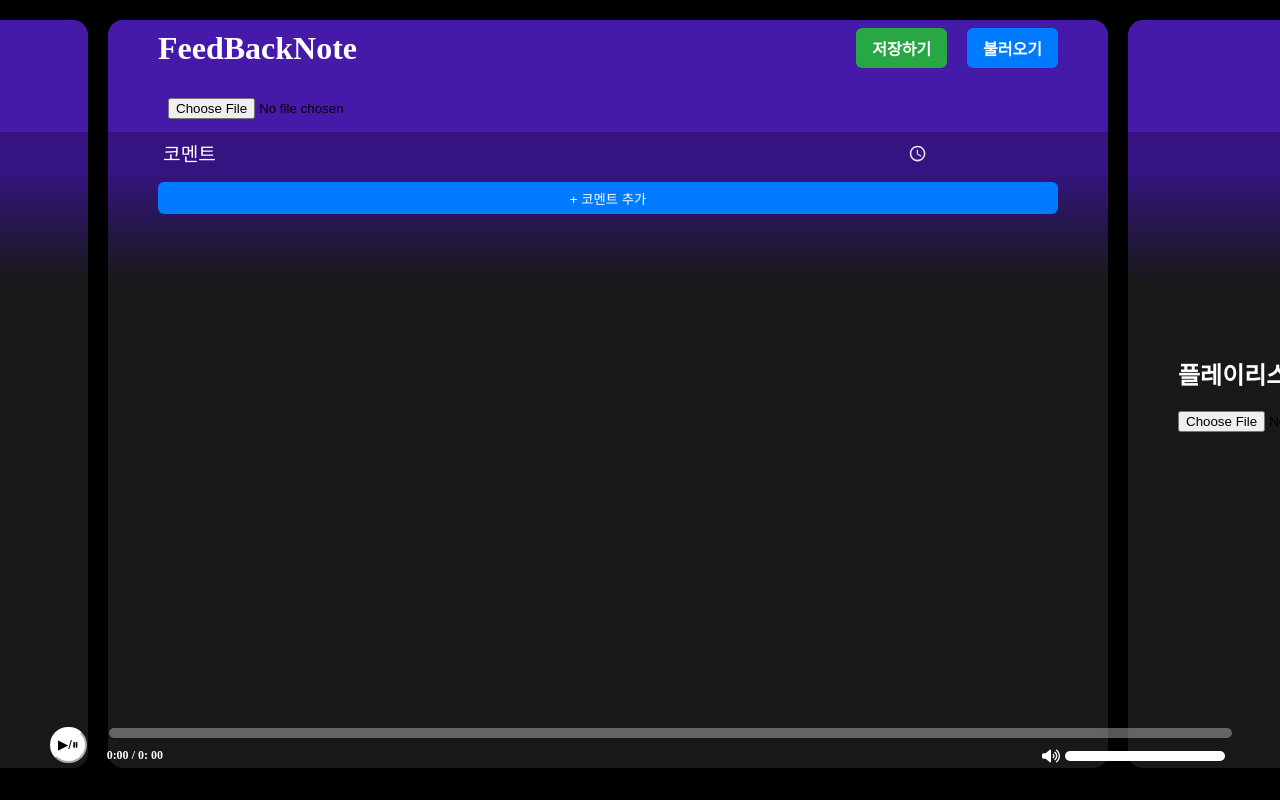
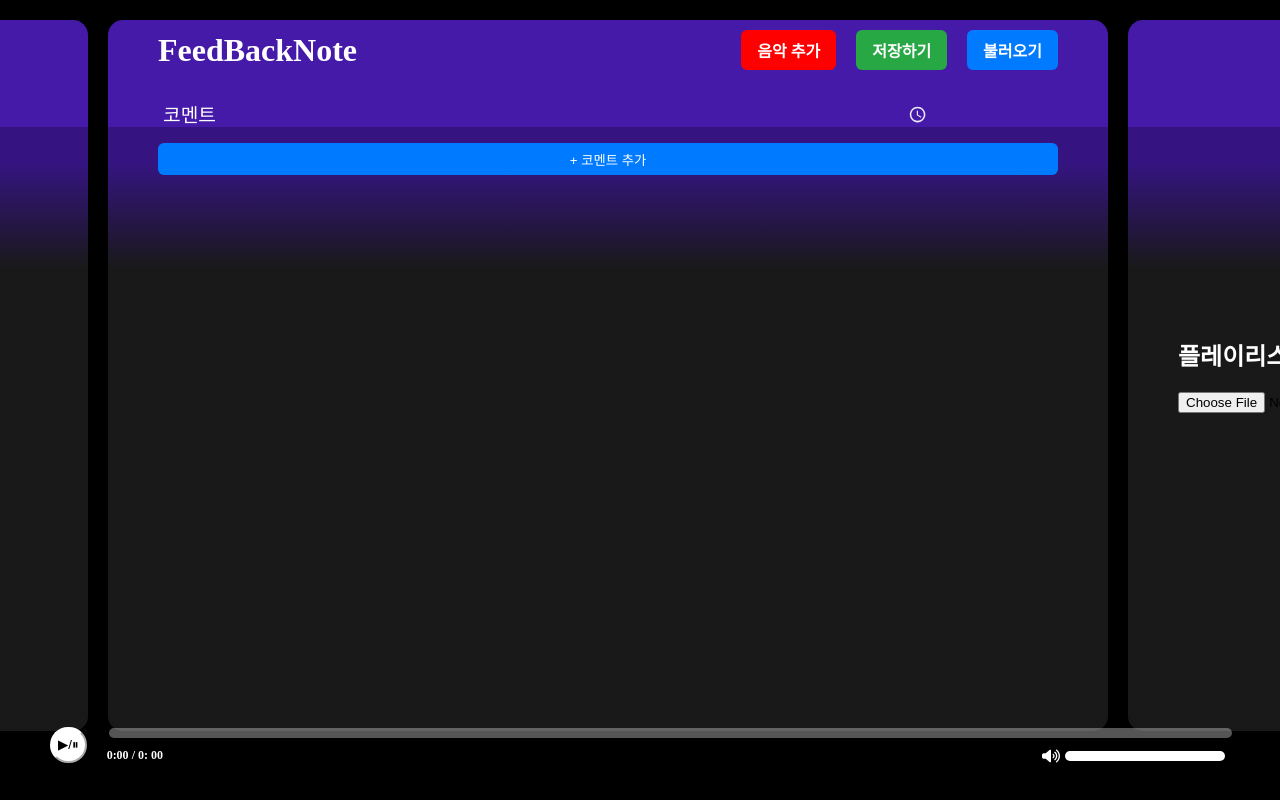
Before and after one commit to Jaek-Kein/FeedBackNote, a React (Vite) app: page / in a window 1280 px wide. Shown: the top 809 px of the page. Built offline with nearby package versions, Linux system fonts and the light colour scheme; a web font is replaced by a local one.

Commit message:
feat: add music to button

```diff
--- a/src/Components/MusicCommentApp.tsx
+++ b/src/Components/MusicCommentApp.tsx
@@ -234,7 +234,19 @@ export default function MusicCommentApp({ audioRef }: Props) {
                 <TopBar>
                     <Title>FeedBackNote</Title>
                     <Buttons>
-            <SystemButton onClick={handleSave}>저장하기</SystemButton>
+                        <LoadLabel style={{backgroundColor:"red"}}>
+                          음악 추가
+                            <input
+                                type="file"
+                                accept=".mp3, .wav, .acc, .flac"
+                                onChange={handleFileChange}
+                                ref={fileInputRef}
+                                style={{ display: "none" }}
+                            />
+                        </LoadLabel>
+                        <SystemButton onClick={handleSave}>
+                            저장하기
+                        </SystemButton>
                         <LoadLabel>
                             불러오기
                             <input
@@ -246,16 +258,6 @@ export default function MusicCommentApp({ audioRef }: Props) {
                         </LoadLabel>
                     </Buttons>
                 </TopBar>
-
-        {!audioSrc && (
-          <input
-            type="file"
-            accept=".mp3, .wav, .acc, .flac"
-            onChange={handleFileChange}
-            ref={fileInputRef}
-            style={{ padding: "10px 10px" }}
-          />
-        )}
 
                 {audioSrc && (
                     <audio
@@ -272,7 +274,9 @@ export default function MusicCommentApp({ audioRef }: Props) {
 
                 <CommentList>
                     <CommentShell style={{ fontSize: "1.2rem" }}>
-            <CommentTop style={{ justifySelf: "left" }}>코멘트</CommentTop>
+                        <CommentTop style={{ justifySelf: "left" }}>
+                            코멘트
+                        </CommentTop>
                         <Time>
                             <IoMdTime size="1.2rem" />
                         </Time>
@@ -283,13 +287,17 @@ export default function MusicCommentApp({ audioRef }: Props) {
                             <CommentShell key={i}>
                                 <Comments
                                     placeholder="코멘트를 입력해주세요"
-                  onChange={(e) => updateComment(i, e.target.value)}
+                                    onChange={(e) =>
+                                        updateComment(i, e.target.value)
+                                    }
                                     value={c.text}
                                 />
                                 <Time onClick={() => handleTimeClick(c.time)}>
                                     {formatTime(c.time)}
                                 </Time>
-                <Delete onClick={() => deleteComment(i)}>X</Delete>
+                                <Delete onClick={() => deleteComment(i)}>
+                                    X
+                                </Delete>
                             </CommentShell>
                         ))}
                     </CommentContainer>
```
Lines whose indentation alone changed are shown as unchanged.
